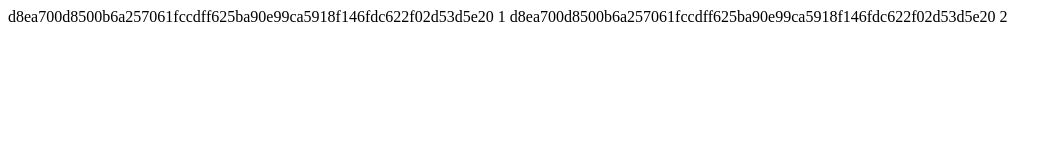
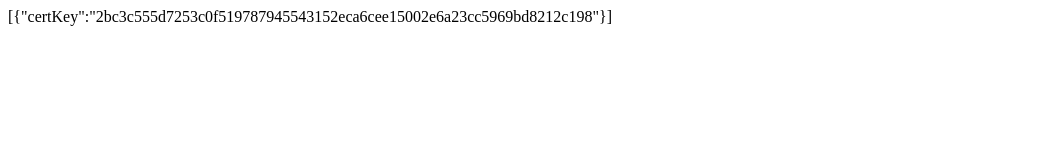
Before and after one commit to uy1233/test222, a plain HTML site: page index.html in a window 1280 px wide. Shown: the whole page, without its empty margins (0-1062 px from the left). Drawn offline with Linux system fonts and the light colour scheme.

Commit message:
Update index.html

```diff
--- a/index.html
+++ b/index.html
@@ -1,15 +1 @@
-<?xml version="1.0" encoding="UTF-8"?>
-            <asx:abap xmlns:asx="http://www.sap.com/abapxml" version="1.0">
-              <asx:values>
-                <VALUES>
-                  <item>
-                    <CERTKEY>d8ea700d8500b6a257061fccdff625ba90e99ca5918f146fdc622f02d53d5e20</CERTKEY>
-                    <ID>1</ID>
-                  </item>
-                  <item>
-                    <CERTKEY>d8ea700d8500b6a257061fccdff625ba90e99ca5918f146fdc622f02d53d5e20</CERTKEY>
-                    <ID>2</ID>
-                  </item>
-                </VALUES>
-              </asx:values>
-            </asx:abap>
+[{"certKey":"2bc3c555d7253c0f519787945543152eca6cee15002e6a23cc5969bd8212c198"}]
```
